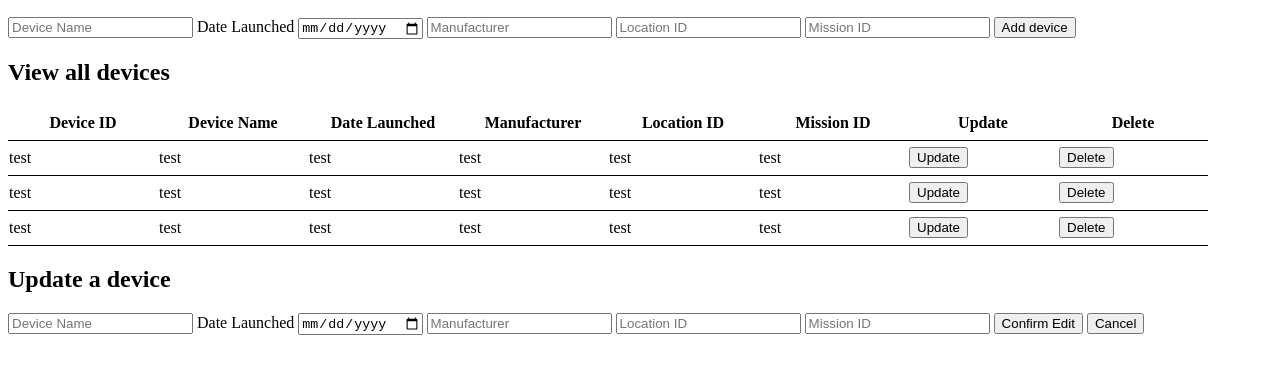
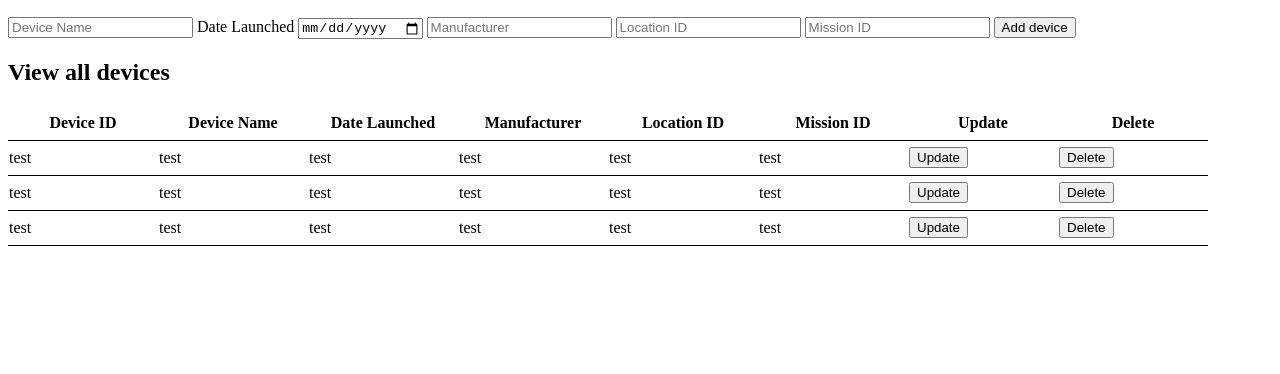
Before and after one commit to jackgallivan/cs340-project, a plain HTML site: page pages/devices.html in a window 1280 px wide. Shown: the part 144-518 px from the top of the page. Drawn offline with Linux system fonts and the light colour scheme.

Commit message:
remove "Update" table in favor of in-line editing

```diff
--- a/pages/devices.html
+++ b/pages/devices.html
@@ -99,19 +99,6 @@
                     </tbody>
                 </table>
             </section>
-            <section class="update-data">
-                <h2>Update a device</h2>
-                <form>
-                    <input type="text" placeholder="Device Name">
-                    <label for="dateLaunched">Date Launched</label>
-                    <input type="date" name="dateLaunched" placeholder="Date Launched">
-                    <input type="text" placeholder="Manufacturer">
-                    <input type="text" placeholder="Location ID">
-                    <input type="text" placeholder="Mission ID">
-                    <input type="submit" value="Confirm Edit">
-                    <button>Cancel</button>
-                </form>
-            </section>
         </main>
 
         <!-- Client-side Javascript for Button Actions -->
```
Also changed, not shown: pages/functions.html (+0 -9 lines), pages/locations.html (+0 -10 lines), pages/missions.html (+0 -10 lines), pages/operators.html (+0 -9 lines).
